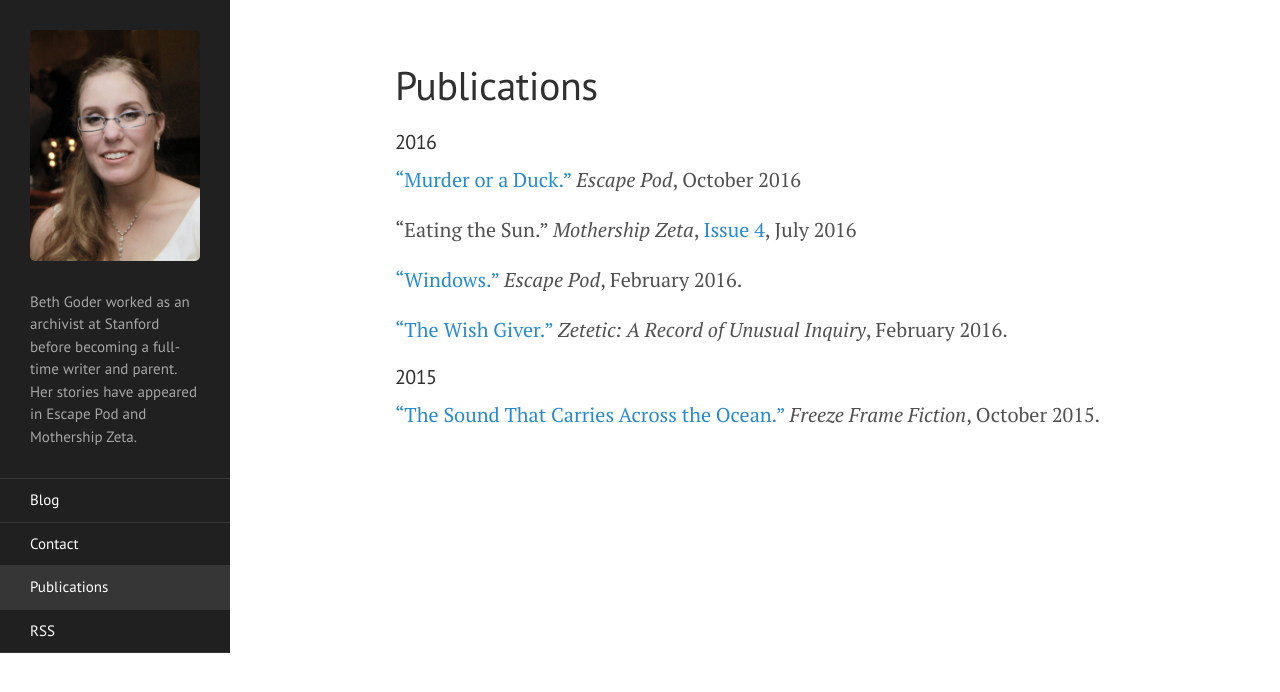
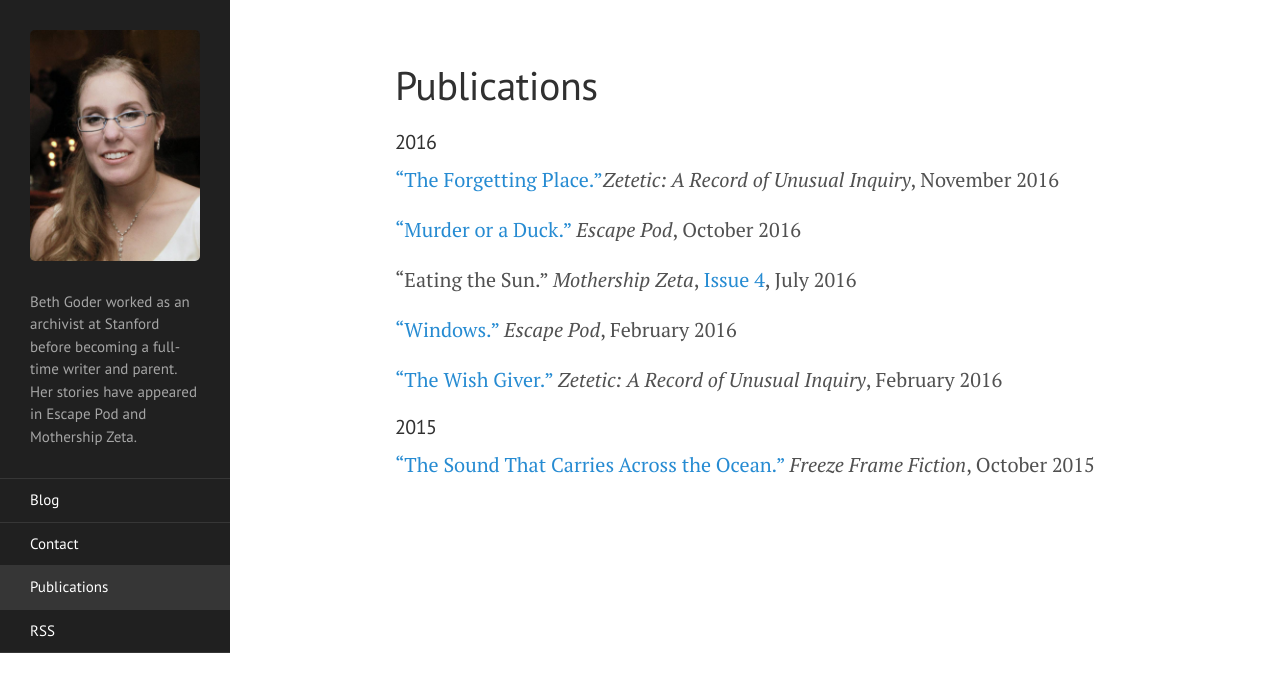
Before and after one commit to BethGoder/BethGoder.github.io, a Jekyll site: the page built from pubs.md, in a window 1280 px wide. Shown: the top 692 px of the page. Built offline with Jekyll 4.4.1, drawn with Linux system fonts in a browser that asks for light colours.

Commit message:
Update pubs.md

```diff
--- a/pubs.md
+++ b/pubs.md
@@ -7,15 +7,17 @@ permalink: /publications/
 
 #### 2016
 
+["The Forgetting Place."](https://zeteticrecord.org/2016/11/the-forgetting-place/)_Zetetic: A Record of Unusual Inquiry_, November 2016
+
 ["Murder or a Duck."](http://escapepod.org/2016/10/13/ep545-murder-or-a-duck/) _Escape Pod_, October 2016
 
 "Eating the Sun." _Mothership Zeta_, [Issue 4](http://mothershipzeta.org/2016/07/28/issue-4-is-out-now/), July 2016
 
 
-["Windows."](http://escapepod.org/2016/02/29/ep523-windows/) _Escape Pod_, February 2016.
+["Windows."](http://escapepod.org/2016/02/29/ep523-windows/) _Escape Pod_, February 2016
 
-["The Wish Giver."](https://zeteticrecord.org/2016/02/the-wish-giver/) _Zetetic: A Record of Unusual Inquiry_, February 2016.
+["The Wish Giver."](https://zeteticrecord.org/2016/02/the-wish-giver/) _Zetetic: A Record of Unusual Inquiry_, February 2016
 
 #### 2015
 
-["The Sound That Carries Across the Ocean."](http://freezeframefiction.com/read/q6-flash-fiction/the-sound-that-carries-across-the-ocean-by-beth-goder/) _Freeze Frame Fiction_, October 2015.
+["The Sound That Carries Across the Ocean."](http://freezeframefiction.com/read/q6-flash-fiction/the-sound-that-carries-across-the-ocean-by-beth-goder/) _Freeze Frame Fiction_, October 2015
```
